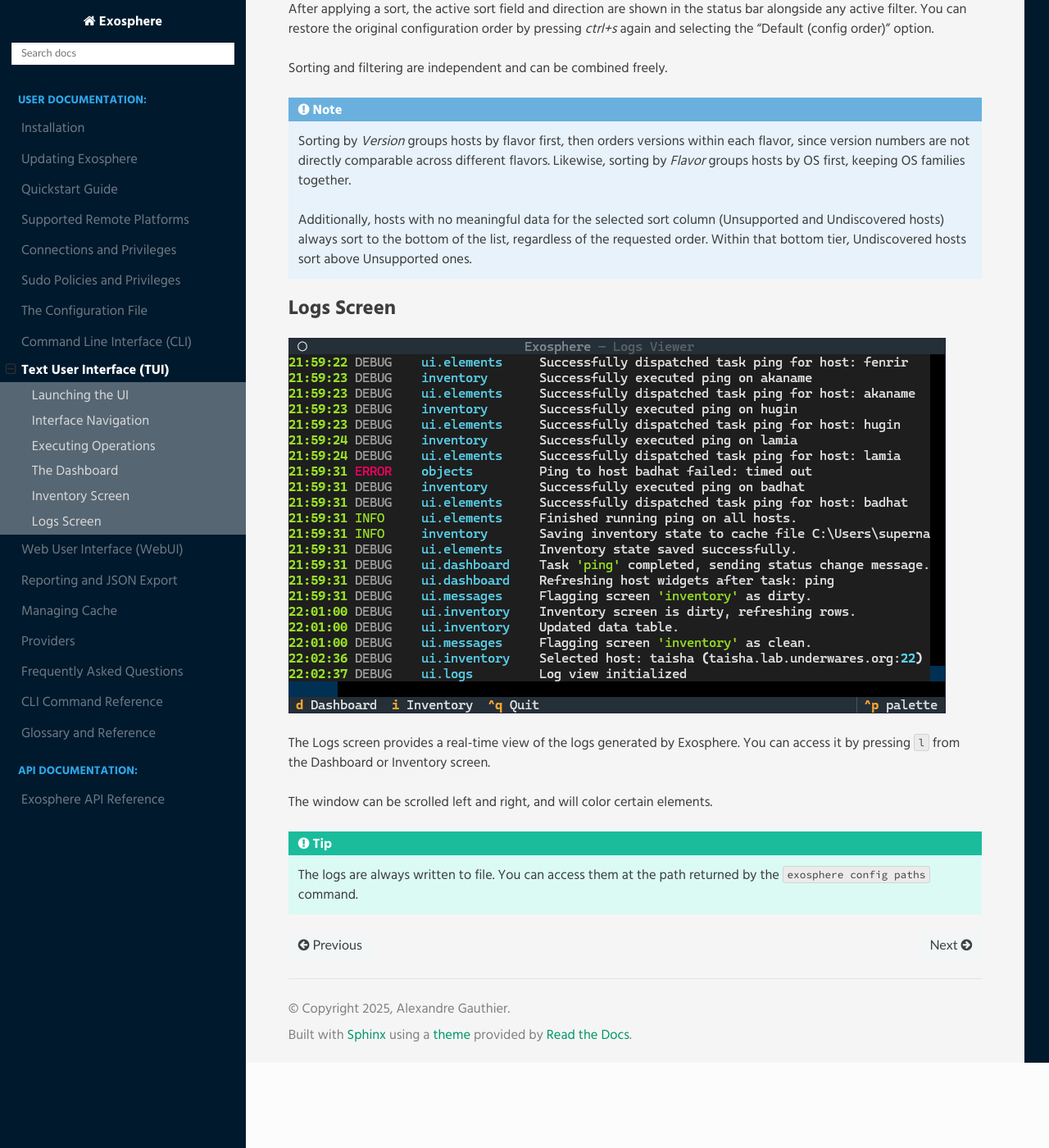
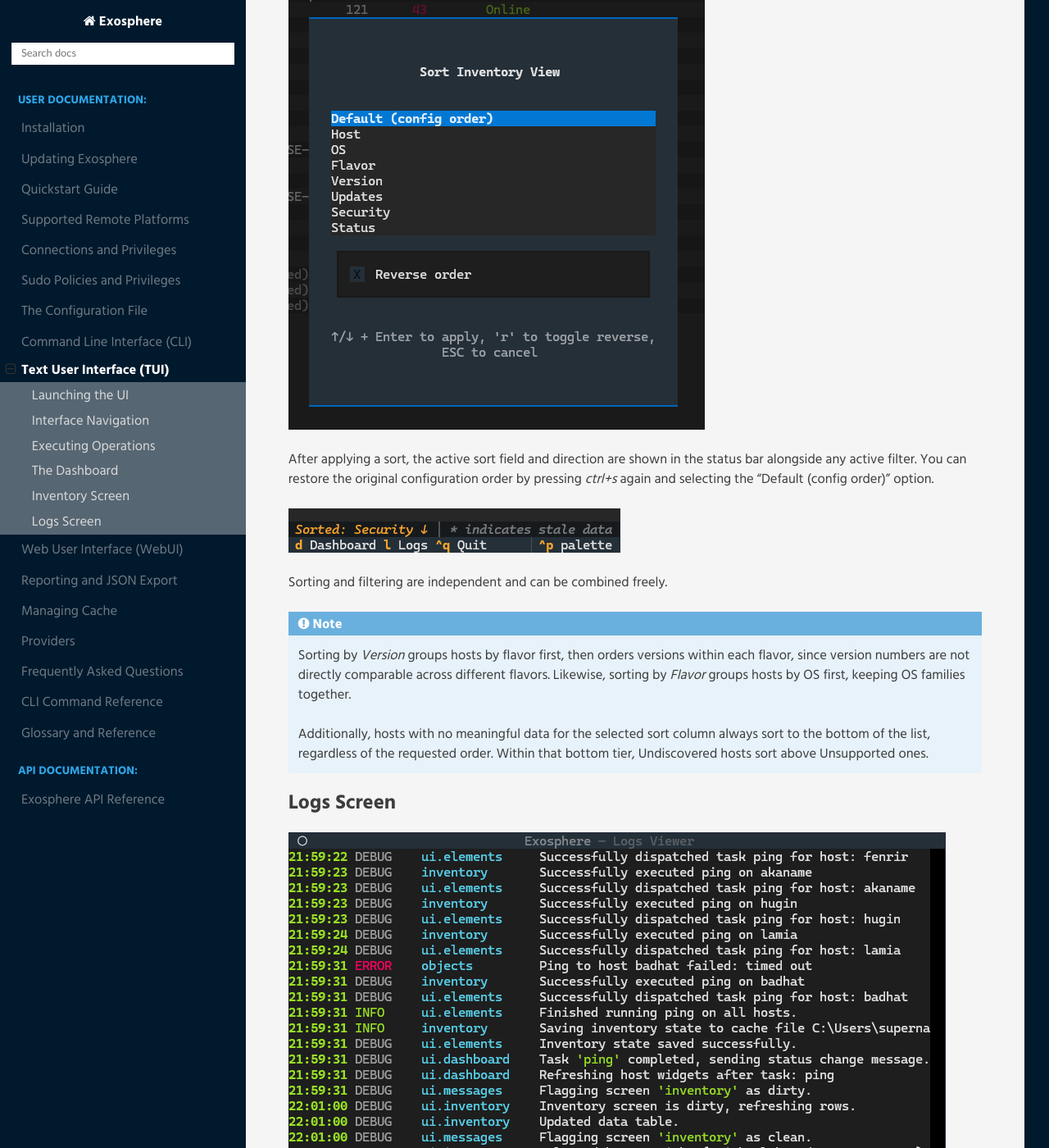
Before and after one commit to mrdaemon/exosphere, a Sphinx documentation site: the page built from docs/source/ui.rst, in a window 1280 px wide and 1400 px high, scrolled down 6273 px. Shown: the whole window at 82% size. Built offline with Sphinx 7.4.7 and the Read the Docs theme 3.1.0, drawn with Linux system fonts in a browser that asks for light colours; some web fonts are replaced.

Commit message:
Docs: Complete sorting feature docs

```diff
--- a/docs/source/cli.rst
+++ b/docs/source/cli.rst
@@ -158,8 +158,9 @@
    exosphere> inventory status --sort os
 
 The available sort columns are ``host``, ``os``, ``flavor``, ``version``,
-``updates``, ``security`` and ``status``. Sorting and filtering can be
-combined freely.
+``updates``, ``security`` and ``status``.
+
+Sorting and filtering **can be combined freely**.
 
 .. admonition:: Note
 
@@ -170,9 +171,8 @@
    together.
 
    Additionally, hosts with no meaningful data for the selected sort column
-   (Unsupported and Undiscovered hosts) always sort to the bottom of the list,
-   regardless of the requested order. Within that bottom tier, Undiscovered
-   hosts sort above Unsupported ones.
+   always sort to the bottom of the list, regardless of the requested order.
+   Within that bottom tier, Undiscovered hosts sort above Unsupported ones.
 
 You can include additional columns, such as each host's description, with
 the ``--full`` flag:
--- a/docs/source/ui.rst
+++ b/docs/source/ui.rst
@@ -172,10 +172,16 @@
 the checkbox with ``Tab`` and pressing ``Space``), and press ``Enter`` to
 apply.
 
+.. image:: /_static/sort_sample.png
+   :alt: Example of Exosphere TUI Sort Prompt
+
 After applying a sort, the active sort field and direction are shown in
 the status bar alongside any active filter. You can restore the original
 configuration order by pressing `ctrl+s` again and selecting the
 "Default (config order)" option.
+
+.. image:: /_static/ui_inventory_sort_statusbar.png
+   :alt: Exosphere TUI Inventory Status Bar with sorted status and direction
 
 Sorting and filtering are independent and can be combined freely.
 
@@ -187,9 +193,8 @@
    OS first, keeping OS families together.
 
    Additionally, hosts with no meaningful data for the selected sort column
-   (Unsupported and Undiscovered hosts) always sort to the bottom of the list,
-   regardless of the requested order. Within that bottom tier, Undiscovered
-   hosts sort above Unsupported ones.
+   always sort to the bottom of the list, regardless of the requested order.
+   Within that bottom tier, Undiscovered hosts sort above Unsupported ones.
 
 Logs Screen
 -----------
```
Also changed, not shown: docs/source/_static/sort_sample.png (added), docs/source/_static/ui_inventory_sort_statusbar.png (added).
